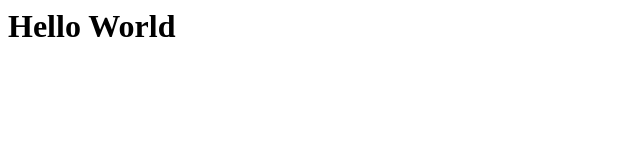
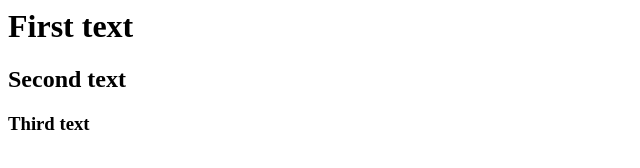
Before and after one commit to 433MHz/Telusko-JavaScript-learning, a plain HTML site: page index.htm in a window 1280 px wide. Shown: the whole page, without its empty margins (0-640 px from the left). Drawn offline with Linux system fonts and the light colour scheme.

Commit message:
Linked extrnal .js file

```diff
--- a/index.htm
+++ b/index.htm
@@ -1,13 +1,9 @@
 <html>
 <head>
     <link rel="stylesheet" href="style.css">
+    <script src="script.js"></script>
 </head>
 <body>
 
 </body>
 </html>
-
-
-<script>
-    document.write("<h1>Hello World</h1>");
-</script>
--- a/script.js
+++ b/script.js
@@ -0,0 +1,3 @@
+document.write("<h1>First text</h1>");
+document.write("<h2>Second text</h2>");
+document.write("<h3>Third text</h3>");
```
